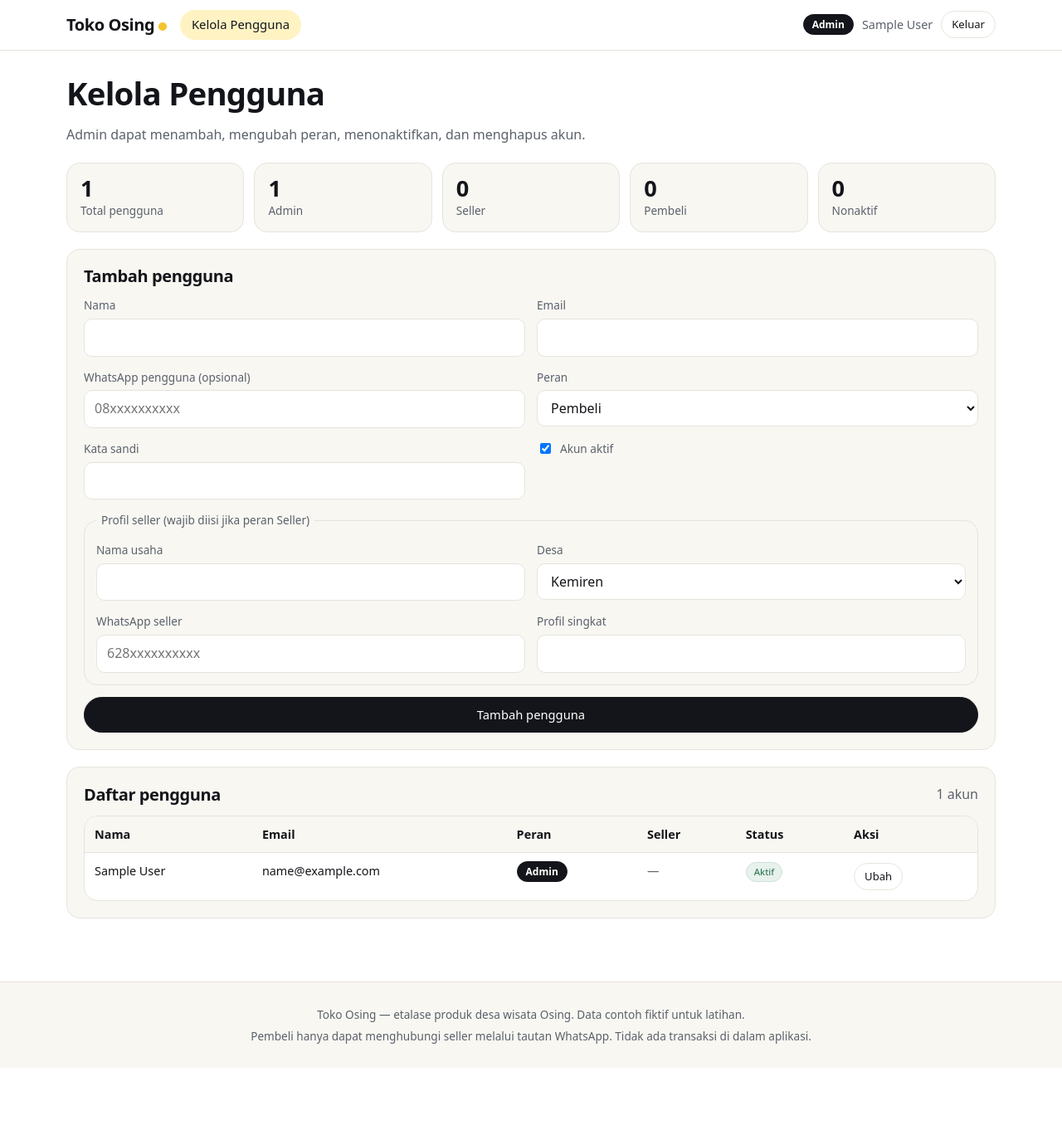
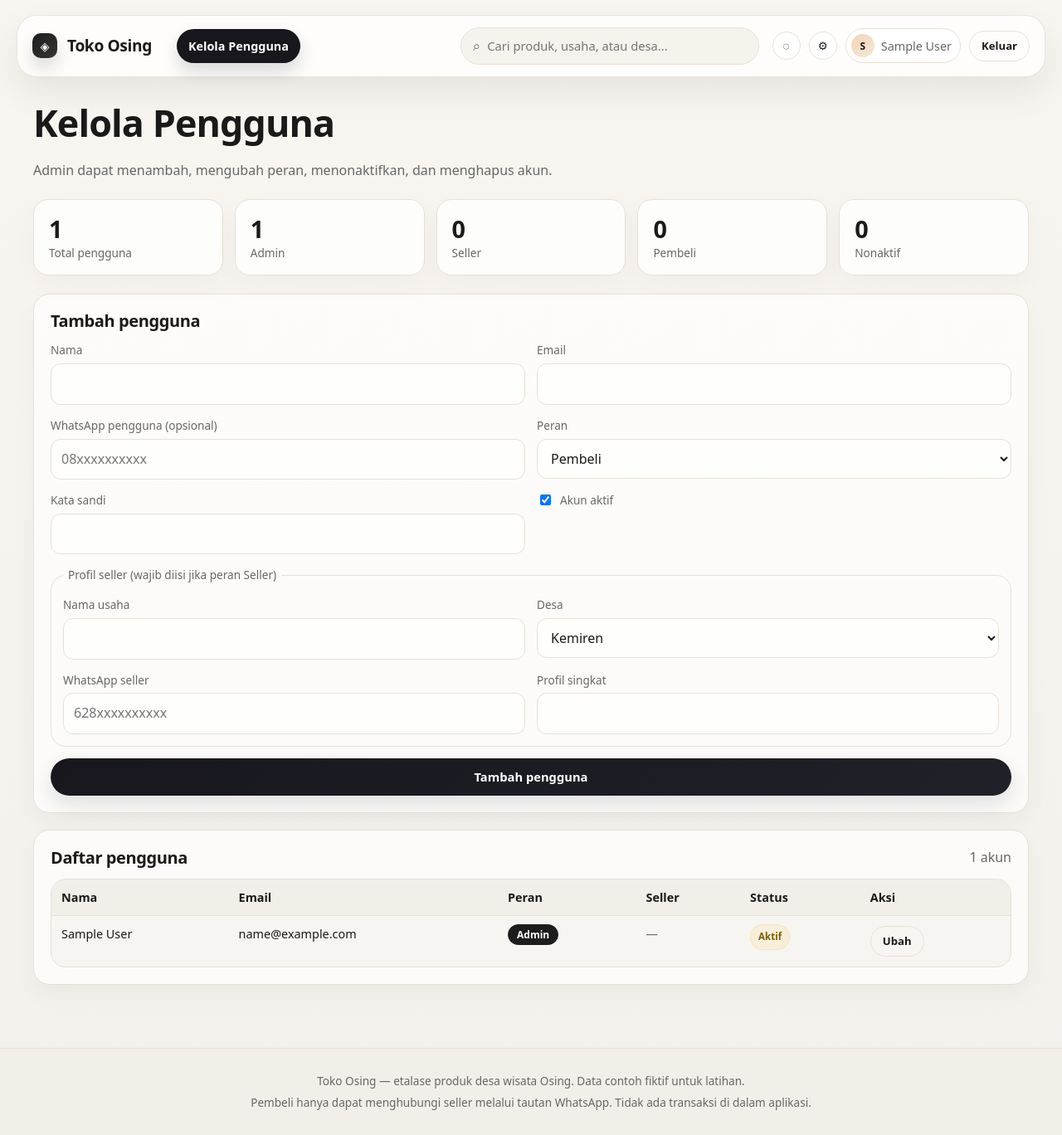
Before and after one commit to fshoffii/toko-osing, a PHP site: page /admin/users.php in a window 1280 px wide. Shown: the whole page at 83% size. Before the commit the page ends 1287 px from the top, so only its background shows below. Run offline with PHP 8.4, Linux system fonts and the light colour scheme; the visitor is signed in with stand-in values (Sample User, id 1); data that the repository does not hold is empty.

Commit message:
four commit

```diff
--- a/assets/style.css
+++ b/assets/style.css
@@ -1,14 +1,18 @@
 :root {
-  --bg: #ffffff;
-  --surface: #f8f7f2;
-  --ink: #14151a;
-  --muted: #5b616b;
-  --line: #e6e4dc;
+  --bg: #f7f5f2;
+  --surface: #f2efe9;
+  --panel: #f9f8f4;
+  --card: #ffffff;
+  --ink: #1a1a1a;
+  --muted: #666867;
+  --line: #e7e0d6;
+  --shadow: 0 18px 42px rgba(27, 24, 22, 0.08);
   --accent: #f4c430;
-  --accent-soft: #fff3c4;
+  --accent-strong: #d9a82d;
+  --accent-soft: #fff4cc;
   --danger: #b3261e;
   --success: #1f6f4a;
-  --radius: 16px;
+  --radius: 18px;
   color-scheme: light;
 }
 
@@ -18,7 +22,7 @@ html { scroll-behavior: smooth; }
 
 body {
   margin: 0;
-  background: var(--bg);
+  background: linear-gradient(180deg, #f9f5f0 0%, #f3f1ed 100%);
   color: var(--ink);
   font: 400 16px/1.6 system-ui, -apple-system, "Segoe UI", Roboto, sans-serif;
   min-height: 100vh;
@@ -26,11 +30,11 @@ body {
   flex-direction: column;
 }
 
-a { color: #8a5a00; }
+a { color: var(--ink); }
 a:hover { color: var(--ink); }
 
 h1, h2, h3 { line-height: 1.2; letter-spacing: -0.02em; margin: 0 0 0.4em; }
-h1 { font-size: clamp(1.7rem, 4vw, 2.4rem); }
+h1 { font-size: clamp(1.8rem, 4vw, 2.8rem); }
 h2 { font-size: 1.25rem; }
 
 :focus-visible { outline: 3px solid var(--accent); outline-offset: 2px; }
@@ -40,54 +44,112 @@ h2 { font-size: 1.25rem; }
   position: sticky;
   top: 0;
   z-index: 20;
-  background: var(--bg);
-  border-bottom: 1px solid var(--line);
+  padding: 18px 20px 0;
 }
 
 .topbar-inner {
-  max-width: 1160px;
+  max-width: 1240px;
   margin: 0 auto;
-  padding: 12px 20px;
+  background: rgba(255, 255, 255, 0.78);
+  backdrop-filter: blur(10px);
+  border: 1px solid rgba(231, 224, 214, 0.9);
+  box-shadow: var(--shadow);
+  border-radius: 24px;
+  padding: 14px 18px;
   display: flex;
   align-items: center;
   gap: 16px;
   flex-wrap: wrap;
 }
 
+.brand-wrap {
+  display: inline-flex;
+  align-items: center;
+  gap: 12px;
+  min-width: 150px;
+}
+
+.brand-mark {
+  display: inline-flex;
+  align-items: center;
+  justify-content: center;
+  width: 30px;
+  height: 30px;
+  border-radius: 10px;
+  background: linear-gradient(135deg, #1d1d1d, #343434);
+  color: #fff;
+  font-size: 0.9rem;
+  box-shadow: 0 10px 20px rgba(24, 24, 24, 0.16);
+}
+
 .brand {
   font-weight: 700;
-  font-size: 1.25rem;
+  font-size: 1.2rem;
   color: var(--ink);
   text-decoration: none;
   letter-spacing: -0.02em;
 }
 
-.brand::after {
-  content: "";
-  display: inline-block;
-  width: 0.48em;
-  height: 0.48em;
-  border-radius: 50%;
-  background: var(--accent);
-  margin-left: 5px;
+.mainnav {
+  display: flex;
+  gap: 8px;
+  flex-wrap: wrap;
+  margin-left: 8px;
 }
 
-.mainnav { display: flex; gap: 4px; flex-wrap: wrap; }
-
 .mainnav a {
-  color: var(--ink);
+  color: var(--muted);
   text-decoration: none;
-  padding: 6px 14px;
+  padding: 9px 14px;
   border-radius: 999px;
-  font-weight: 500;
-  font-size: 0.93rem;
+  font-weight: 600;
+  font-size: 0.9rem;
+  transition: 0.2s ease;
 }
 
-.mainnav a:hover { background: var(--surface); }
-.mainnav a[aria-current="page"] { background: var(--accent-soft); }
+.mainnav a:hover {
+  background: rgba(244, 196, 48, 0.12);
+  color: var(--ink);
+}
+.mainnav a[aria-current="page"] {
+  background: #17171d;
+  color: #fff;
+  box-shadow: 0 10px 20px rgba(23, 23, 29, 0.16);
+}
+
+.header-search {
+  margin-left: auto;
+  display: flex;
+  align-items: center;
+  gap: 8px;
+  min-width: min(100%, 360px);
+  background: rgba(245, 242, 236, 0.9);
+  border: 1px solid var(--line);
+  border-radius: 999px;
+  padding: 8px 14px;
+  transition: box-shadow 0.2s ease, border-color 0.2s ease;
+}
+
+.header-search:focus-within {
+  border-color: rgba(244, 196, 48, 0.8);
+  box-shadow: 0 0 0 4px rgba(244, 196, 48, 0.12);
+}
+
+.search-icon {
+  font-size: 1.05rem;
+  color: var(--muted);
+}
+
+.header-search input {
+  border: 0;
+  background: transparent;
+  box-shadow: none;
+  padding: 0;
+  font-size: 0.92rem;
+  min-width: 0;
+}
 
 .account {
-  margin-left: auto;
   display: flex;
   align-items: center;
   gap: 10px;
@@ -96,6 +158,48 @@ h2 { font-size: 1.25rem; }
 
 .account form { margin: 0; }
 .account-name { font-size: 0.9rem; color: var(--muted); }
+
+.user-pill {
+  display: flex;
+  align-items: center;
+  gap: 8px;
+  padding: 6px 10px 6px 6px;
+  border: 1px solid var(--line);
+  border-radius: 999px;
+  background: rgba(255,255,255,0.9);
+}
+
+.user-avatar {
+  display: inline-flex;
+  align-items: center;
+  justify-content: center;
+  width: 28px;
+  height: 28px;
+  border-radius: 50%;
+  background: linear-gradient(135deg, #f5d6b5, #f2e6d7);
+  color: var(--ink);
+  font-size: 0.75rem;
+  font-weight: 700;
+}
+
+.icon-button {
+  border: 1px solid var(--line);
+  background: rgba(255,255,255,0.9);
+  border-radius: 50%;
+  width: 34px;
+  height: 34px;
+  display: inline-flex;
+  align-items: center;
+  justify-content: center;
+  cursor: pointer;
+  color: var(--ink);
+  transition: transform 0.2s ease, box-shadow 0.2s ease;
+}
+
+.icon-button:hover {
+  transform: translateY(-1px);
+  box-shadow: 0 8px 18px rgba(26, 26, 26, 0.08);
+}
 
 .role {
   display: inline-block;
@@ -107,20 +211,28 @@ h2 { font-size: 1.25rem; }
   background: var(--surface);
 }
 
-.role-admin { background: #14151a; color: #fff; border-color: #14151a; }
-.role-seller { background: var(--accent); color: #14151a; border-color: var(--accent); }
-.role-buyer { background: #e8f1ec; color: var(--success); border-color: #cfe3d8; }
+.role-admin { background: #1d1d1d; color: #fff; border-color: #1d1d1d; }
+.role-seller { background: var(--accent-soft); color: #7a5f00; border-color: rgba(244, 196, 48, 0.25); }
+.role-buyer { background: #eaf3ef; color: var(--success); border-color: rgba(31, 111, 74, 0.18); }
 
 /* Layout */
 .container {
   width: 100%;
-  max-width: 1160px;
+  max-width: 1240px;
   margin: 0 auto;
   padding: 28px 20px 56px;
   flex: 1;
 }
 
-.page-head { margin-bottom: 20px; }
+.page-head {
+  margin-bottom: 22px;
+  display: flex;
+  justify-content: space-between;
+  align-items: end;
+  gap: 12px;
+  flex-wrap: wrap;
+}
+
 .lead { color: var(--muted); margin: 0; max-width: 75ch; }
 .muted { color: var(--muted); }
 .center { text-align: center; }
@@ -142,32 +254,39 @@ h2 { font-size: 1.25rem; }
   align-items: center;
   justify-content: center;
   gap: 6px;
-  border: 1.5px solid var(--ink);
-  background: var(--ink);
+  border: 1.5px solid transparent;
+  background: linear-gradient(135deg, #17171d, #202128);
   color: #fff;
-  padding: 9px 18px;
+  padding: 10px 18px;
   border-radius: 999px;
   font: inherit;
   font-size: 0.92rem;
-  font-weight: 500;
+  font-weight: 600;
   text-decoration: none;
   cursor: pointer;
   white-space: nowrap;
+  box-shadow: 0 10px 24px rgba(24, 22, 34, 0.12);
+  transition: transform 0.2s ease, box-shadow 0.2s ease, opacity 0.2s ease;
 }
 
-.btn:hover { color: #fff; opacity: 0.9; }
+.btn:hover {
+  color: #fff;
+  opacity: 0.96;
+  transform: translateY(-1px);
+  box-shadow: 0 12px 26px rgba(24, 22, 34, 0.16);
+}
 .btn:disabled { opacity: 0.45; cursor: not-allowed; }
 
-.btn-ghost { background: transparent; color: var(--ink); border-color: var(--line); }
-.btn-ghost:hover { color: var(--ink); background: var(--surface); }
+.btn-ghost { background: transparent; color: var(--ink); border-color: var(--line); box-shadow: none; }
+.btn-ghost:hover { color: var(--ink); background: rgba(255,255,255,0.7); }
 
 .btn-danger { background: transparent; color: var(--danger); border-color: var(--danger); }
 .btn-danger:hover { background: var(--danger); color: #fff; }
 
-.btn-wa { background: #1f8f4e; border-color: #1f8f4e; color: #fff; }
+.btn-wa { background: linear-gradient(135deg, #2eb57a, #1d8f57); border-color: transparent; }
 .btn-wa:hover { color: #fff; }
 
-.btn-sm { padding: 5px 12px; font-size: 0.82rem; }
+.btn-sm { padding: 7px 14px; font-size: 0.82rem; }
 .btn-block { width: 100%; }
 
 /* Forms */
@@ -189,14 +308,19 @@ h2 { font-size: 1.25rem; }
 input, select, textarea {
   font: inherit;
   color: var(--ink);
-  background: var(--bg);
+  background: rgba(255, 255, 255, 0.7);
   border: 1px solid var(--line);
-  border-radius: 10px;
-  padding: 9px 12px;
+  border-radius: 12px;
+  padding: 11px 12px;
   width: 100%;
+  transition: border-color 0.2s ease, box-shadow 0.2s ease, transform 0.2s ease;
 }
 
-input:focus, select:focus, textarea:focus { border-color: var(--accent); }
+input:focus, select:focus, textarea:focus {
+  border-color: rgba(244, 196, 48, 0.8);
+  box-shadow: 0 0 0 4px rgba(244, 196, 48, 0.12);
+  outline: none;
+}
 
 textarea { resize: vertical; }
 
@@ -224,11 +348,18 @@ textarea { resize: vertical; }
 
 /* Panels & stats */
 .panel {
-  background: var(--surface);
+  background: rgba(255, 255, 255, 0.72);
   border: 1px solid var(--line);
-  border-radius: var(--radius);
+  border-radius: 20px;
   padding: 20px;
   margin-bottom: 20px;
+  box-shadow: 0 12px 28px rgba(24, 22, 18, 0.04);
+  transition: transform 0.2s ease, box-shadow 0.2s ease;
+}
+
+.panel:hover {
+  transform: translateY(-1px);
+  box-shadow: 0 18px 30px rgba(24, 22, 18, 0.06);
 }
 
 .panel-head {
@@ -244,35 +375,48 @@ textarea { resize: vertical; }
 
 .stats {
   display: grid;
-  grid-template-columns: repeat(auto-fit, minmax(140px, 1fr));
-  gap: 12px;
-  margin-bottom: 20px;
+  grid-template-columns: repeat(auto-fit, minmax(150px, 1fr));
+  gap: 14px;
+  margin-bottom: 22px;
 }
 
 .stat {
-  background: var(--surface);
+  background: rgba(255,255,255,0.8);
   border: 1px solid var(--line);
-  border-radius: var(--radius);
-  padding: 14px 16px;
+  border-radius: 18px;
+  padding: 18px 18px 16px;
   display: flex;
   flex-direction: column;
+  box-shadow: 0 12px 30px rgba(66, 51, 88, 0.04);
+  transition: transform 0.2s ease, box-shadow 0.2s ease;
 }
 
-.stat strong { font-size: 1.7rem; line-height: 1.2; }
+.stat:hover {
+  transform: translateY(-2px);
+  box-shadow: 0 18px 32px rgba(25, 20, 16, 0.06);
+}
+
+.stat strong {
+  font-size: 1.8rem;
+  line-height: 1.2;
+  letter-spacing: -0.04em;
+}
 .stat span { color: var(--muted); font-size: 0.85rem; }
 
 /* Flash */
 .flash {
-  border-radius: var(--radius);
-  padding: 12px 16px;
+  border-radius: 18px;
+  padding: 14px 16px;
   margin-bottom: 18px;
   font-size: 0.92rem;
   border: 1px solid transparent;
+  box-shadow: 0 12px 24px rgba(55, 40, 76, 0.04);
+  animation: slideFade 0.25s ease;
 }
 
-.flash-success { background: #e8f1ec; color: var(--success); border-color: #cfe3d8; }
-.flash-error { background: #fbecea; color: var(--danger); border-color: #f3cfca; }
-.flash-info { background: var(--accent-soft); color: #5a4400; border-color: #f0dfa0; }
+.flash-success { background: #eaf8f1; color: var(--success); border-color: rgba(62, 155, 114, 0.2); }
+.flash-error { background: #fdf1f1; color: var(--danger); border-color: rgba(217, 109, 112, 0.2); }
+.flash-info { background: linear-gradient(135deg, rgba(244, 196, 48, 0.12), rgba(255,255,255,0.8)); color: #7a5f00; border-color: rgba(244, 196, 48, 0.22); }
 
 /* Tables */
 .table-wrap {
@@ -383,22 +535,41 @@ td.actions .btn { margin: 2px 4px 2px 0; vertical-align: middle; }
   aspect-ratio: 4 / 3;
   object-fit: cover;
   display: block;
-  background: var(--accent-soft);
+  background: linear-gradient(135deg, rgba(244, 196, 48, 0.07), rgba(255,255,255,0.8));
 }
 
 .product-body {
   padding: 16px;
   display: flex;
   flex-direction: column;
-  gap: 8px;
+  gap: 10px;
   flex: 1;
 }
 
-.product-body h2 { font-size: 1.05rem; margin: 0; }
+.product-body h2 { font-size: 1.08rem; margin: 0; }
 .product-body p { margin: 0; font-size: 0.88rem; }
 .product-desc { color: var(--muted); }
 
-.badges { display: flex; gap: 6px; flex-wrap: wrap; min-height: 1.4em; }
+.badges { display: flex; gap: 6px; flex-wrap: wrap; min-height: 1.5em; }
+
+.badge {
+  display: inline-block;
+  font-size: 0.72rem;
+  padding: 5px 9px;
+  border-radius: 999px;
+  background: rgba(244, 196, 48, 0.12);
+  border: 1px solid rgba(244, 196, 48, 0.2);
+  color: #7a5f00;
+  margin: 0 2px 2px 0;
+  white-space: nowrap;
+  font-weight: 600;
+}
+
+.badge-accent {
+  background: linear-gradient(135deg, rgba(244, 196, 48, 0.18), rgba(255, 240, 182, 0.4));
+  border-color: rgba(244, 196, 48, 0.25);
+  color: var(--ink);
+}
 
 .product-foot {
   display: flex;
--- a/includes/header.php
+++ b/includes/header.php
@@ -33,7 +33,10 @@ if ($__user) {
 <body>
 <header class="topbar">
   <div class="topbar-inner">
-    <a class="brand" href="<?= e($__user ? home_for($__user['role']) : url('login.php')) ?>">Toko Osing</a>
+    <div class="brand-wrap">
+      <span class="brand-mark" aria-hidden="true">◈</span>
+      <a class="brand" href="<?= e($__user ? home_for($__user['role']) : url('login.php')) ?>">Toko Osing</a>
+    </div>
 
     <?php if ($__nav): ?>
       <nav class="mainnav" aria-label="Navigasi utama">
@@ -44,9 +47,18 @@ if ($__user) {
     <?php endif; ?>
 
     <?php if ($__user): ?>
+      <form class="header-search" method="get" action="<?= e(url('buyer/catalog.php')) ?>">
+        <span class="search-icon" aria-hidden="true">⌕</span>
+        <input type="search" name="q" value="<?= e((string) ($_GET['q'] ?? '')) ?>" placeholder="Cari produk, usaha, atau desa...">
+      </form>
+
       <div class="account">
-        <span class="role role-<?= e($__user['role']) ?>"><?= e(role_label($__user['role'])) ?></span>
-        <span class="account-name"><?= e($__user['nama']) ?></span>
+        <button type="button" class="icon-button" aria-label="Notifikasi">◌</button>
+        <button type="button" class="icon-button" aria-label="Pengaturan">⚙</button>
+        <div class="user-pill">
+          <span class="user-avatar" aria-hidden="true"><?= strtoupper(substr((string) $__user['nama'], 0, 1)) ?></span>
+          <span class="account-name"><?= e($__user['nama']) ?></span>
+        </div>
         <form method="post" action="<?= e(url('logout.php')) ?>">
           <?= csrf_field() ?>
           <button type="submit" class="btn btn-ghost btn-sm">Keluar</button>
```
Also changed, not shown: other parts of assets/style.css (+37 -13 lines).
